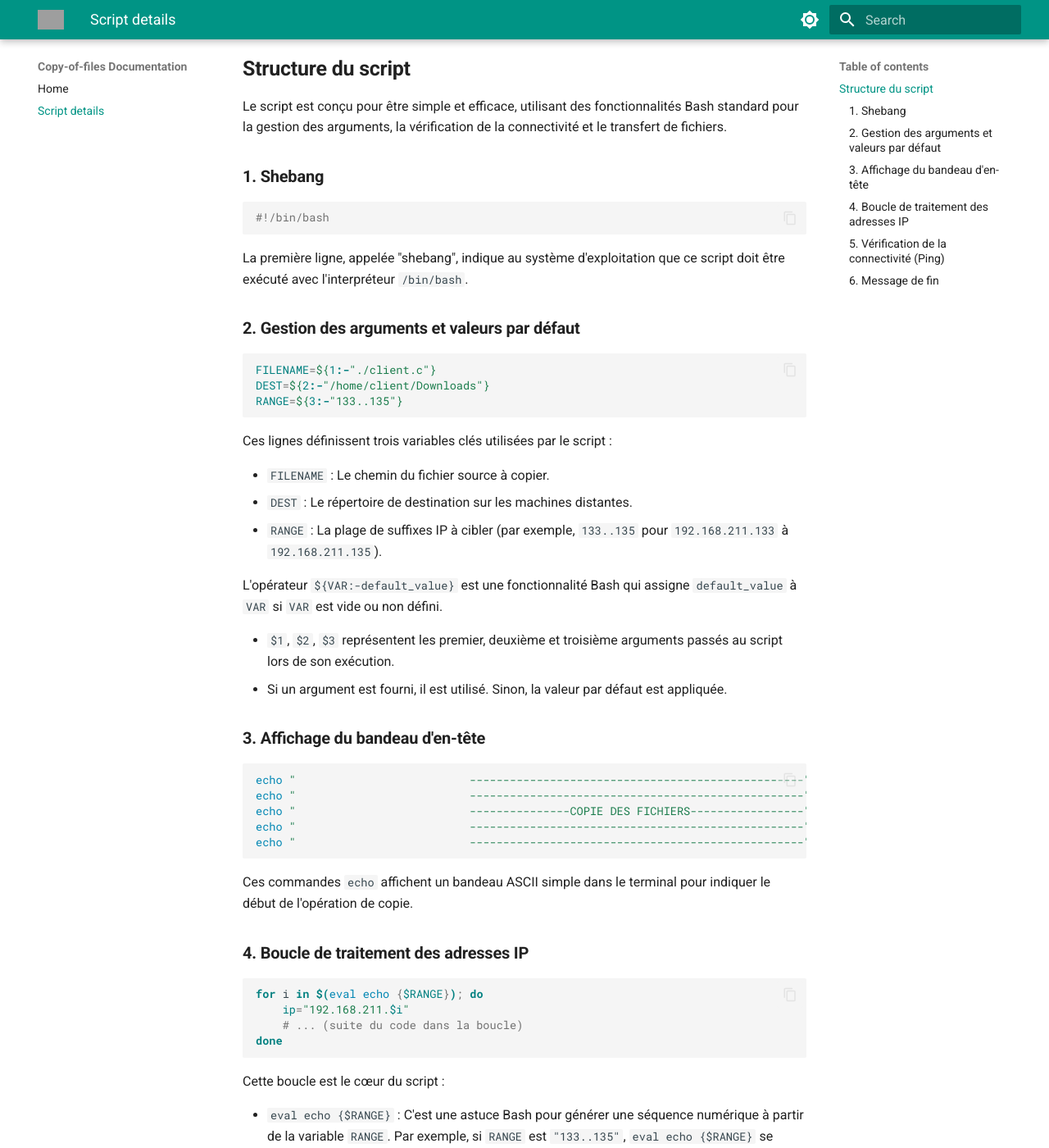
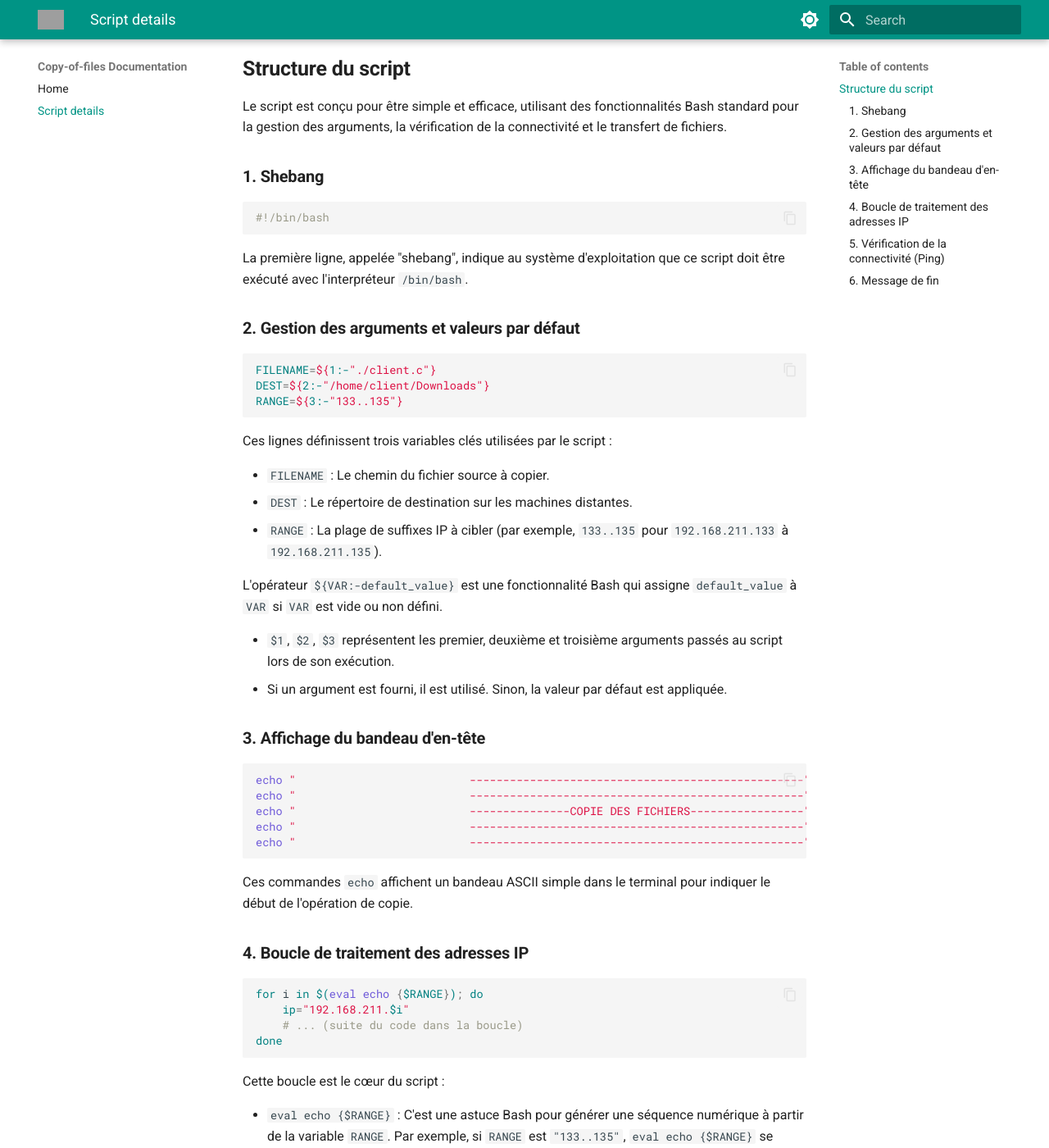
Before and after one commit to Njiecheu/copy-of-files, an MkDocs documentation site: the page built from docs/script.md, in a window 1280 px wide and 1400 px high, scrolled down 205 px. Shown: the whole window at 82% size. Built offline with MkDocs 1.6.1 and Material for MkDocs 9.7.7, drawn with Linux system fonts in a browser that asks for light colours; grey boxes are pictures that could not be loaded.

Commit message:
update coloration.

```diff
--- a/docs/css/syntax_custom.css
+++ b/docs/css/syntax_custom.css
@@ -1,22 +1,23 @@
-/* Configuration commune aux blocs de code */
 .highlight {
     border-radius: 4px;
 }
 
-/* Mode SOMBRE (Slate) */
-[data-md-color-scheme="slate"] .highlight { background-color: #282c34; }
-[data-md-color-scheme="slate"] .highlight .c { color: #5c6370; font-style: italic; } /* Commentaire */
-[data-md-color-scheme="slate"] .highlight .k { color: #c678dd; font-weight: bold; }  /* Mot-clé */
-[data-md-color-scheme="slate"] .highlight .s { color: #98c379; }                    /* String */
-[data-md-color-scheme="slate"] .highlight .nv { color: #e6c07b; }                   /* Variable */
-[data-md-color-scheme="slate"] .highlight .nb { color: #61afef; }                   /* Built-in (echo, ping) */
+/* Surcharge des variables de couleur de Material pour le mode SOMRE */
+[data-md-color-scheme="slate"] {
+    --md-code-hl-comment-color: #5c6370;
+    --md-code-hl-keyword-color: #c678dd;
+    --md-code-hl-string-color: #98c379;
+    --md-code-hl-variable-color: #e6c07b;
+    --md-code-hl-name-color: #61afef;
+    --md-code-bg-color: #282c34;
+}
 
-/* Mode CLAIR (Default) */
-[data-md-color-scheme="default"] .highlight {
-    background-color: #f5f5f5;
+/* Surcharge des variables de couleur de Material pour le mode CLAIR */
+[data-md-color-scheme="default"] {
+    --md-code-hl-comment-color: #999988;
+    --md-code-hl-keyword-color: #008080;
+    --md-code-hl-string-color: #d14;
+    --md-code-hl-variable-color: #008080;
+    --md-code-hl-name-color: #0086b3;
+    --md-code-bg-color: #f5f5f5;
 }
-[data-md-color-scheme="default"] .highlight .c { color: #999988; font-style: italic; }
-[data-md-color-scheme="default"] .highlight .k { color: #008080; font-weight: bold; }
-[data-md-color-scheme="default"] .highlight .s { color: #d14; }
-[data-md-color-scheme="default"] .highlight .nv { color: #008080; }
-[data-md-color-scheme="default"] .highlight .nb { color: #0086b3; }
--- a/mkdocs.yml
+++ b/mkdocs.yml
@@ -31,6 +31,8 @@ extra_css:
 markdown_extensions:
   - pymdownx.highlight:
       anchor_linenums: true
+      line_spans: __span
+      pygments_lang_class: true
       use_pygments: true
   - pymdownx.inlinehilite
   - pymdownx.superfences
--- a/requirements.txt
+++ b/requirements.txt
@@ -1,3 +1,4 @@
 mkdocs>=1.5.0
 mkdocs-material>=9.5.0
 pymdown-extensions>=10.0
+pygments>=2.17.0
```
